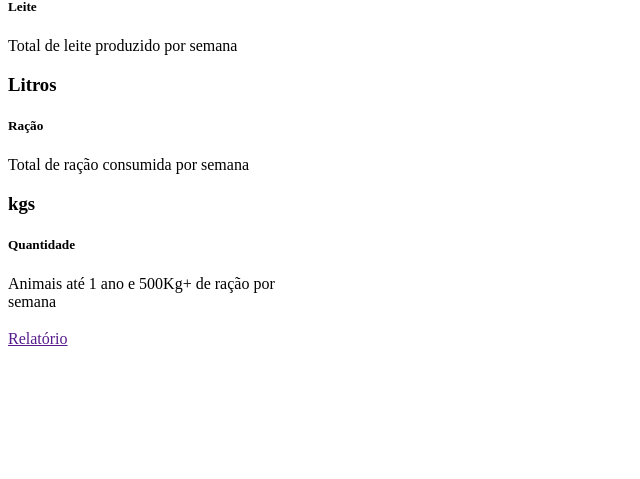
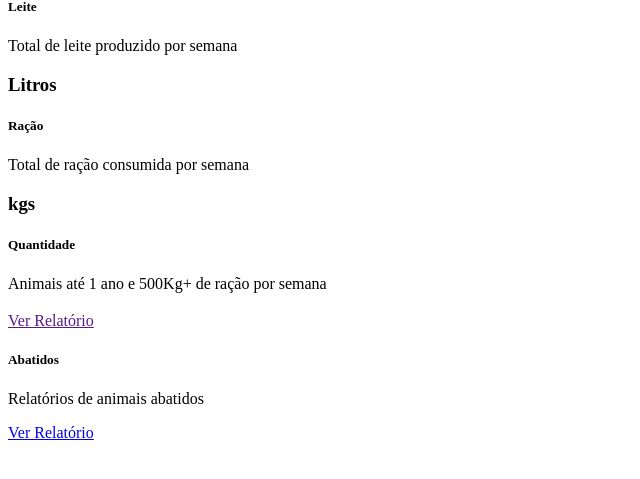
Before and after one commit to FelipeeBR/project-symfony-test, a Symfony app: template templates/home/index.html.twig in a window 1280 px wide. Shown: the part 101-580 px from the top of the page, without its empty margins (0-640 px from the left). Run offline with Twig, Linux system fonts and the light colour scheme; the template is opened without the code that fills it, so the values that code supplies are empty; some libraries are stand-ins or nearby versions.

Commit message:
feat: exibe relatorio de animais abatidos

```diff
--- a/templates/home/index.html.twig
+++ b/templates/home/index.html.twig
@@ -23,28 +23,45 @@
             </a>
         </div>
 
-        <div class="d-flex justify-content-center gap-3 mt-4">
-            <div class="card" style="width: 18rem;">
-                <div class="card-body">
-                    <h5 class="card-title text-center">Leite</h5>
-                    <p class="card-text text-center">Total de leite produzido por semana</p>
-                    <h3 class="text-center">{{ totalMilk }} Litros</h3>
-                </div>
-            </div>
-            <div class="card" style="width: 18rem;">
-                <div class="card-body">
-                    <h5 class="card-title text-center">Ração</h5>
-                    <p class="card-text text-center">Total de ração consumida por semana</p>
-                    <h3 class="text-center">{{ totalFood }} kgs</h3>
+        <div class="row justify-content-center gap-3 mt-4">
+            <div class="col-12 col-sm-6 col-lg-4 mb-4">
+                <div class="card h-100">
+                    <div class="card-body text-center">
+                        <h5 class="card-title">Leite</h5>
+                        <p class="card-text">Total de leite produzido por semana</p>
+                        <h3>{{ totalMilk }} Litros</h3>
+                    </div>
                 </div>
             </div>
 
-            <div class="card" style="width: 18rem;">
-                <div class="card-body">
-                    <h5 class="card-title text-center">Quantidade</h5>
-                    <p class="card-text text-center">Animais até 1 ano e 500Kg+ de ração por semana</p>
-                    <h3 class="text-center">{{ totalCowAndFood.total_animals }}</h3>
-                    <a href="" class="btn btn-primary">Relatório</a>
+            <div class="col-12 col-sm-6 col-lg-4 mb-4">
+                <div class="card h-100">
+                    <div class="card-body text-center">
+                        <h5 class="card-title">Ração</h5>
+                        <p class="card-text">Total de ração consumida por semana</p>
+                        <h3>{{ totalFood }} kgs</h3>
+                    </div>
+                </div>
+            </div>
+
+            <div class="col-12 col-sm-6 col-lg-4 mb-4">
+                <div class="card h-100">
+                    <div class="card-body text-center">
+                        <h5 class="card-title">Quantidade</h5>
+                        <p class="card-text">Animais até 1 ano e 500Kg+ de ração por semana</p>
+                        <h3>{{ totalCowAndFood.total_animals }}</h3>
+                        <a href="" class="btn btn-primary mt-2">Ver Relatório</a>
+                    </div>
+                </div>
+            </div>
+
+            <div class="col-12 col-sm-6 col-lg-4 mb-4">
+                <div class="card h-100">
+                    <div class="card-body text-center">
+                        <h5 class="card-title">Abatidos</h5>
+                        <p class="card-text">Relatórios de animais abatidos</p>
+                        <a href="{{path('app_slaughtered')}}" class="btn btn-primary mt-2">Ver Relatório</a>
+                    </div>
                 </div>
             </div>
         </div>
```
Also changed, not shown: src/Controller/HomeController.php (+8 -0 lines), src/Repository/CowRepository.php (+13 -0 lines), templates/home/slaughtered.html.twig (added, +59 -0 lines).
